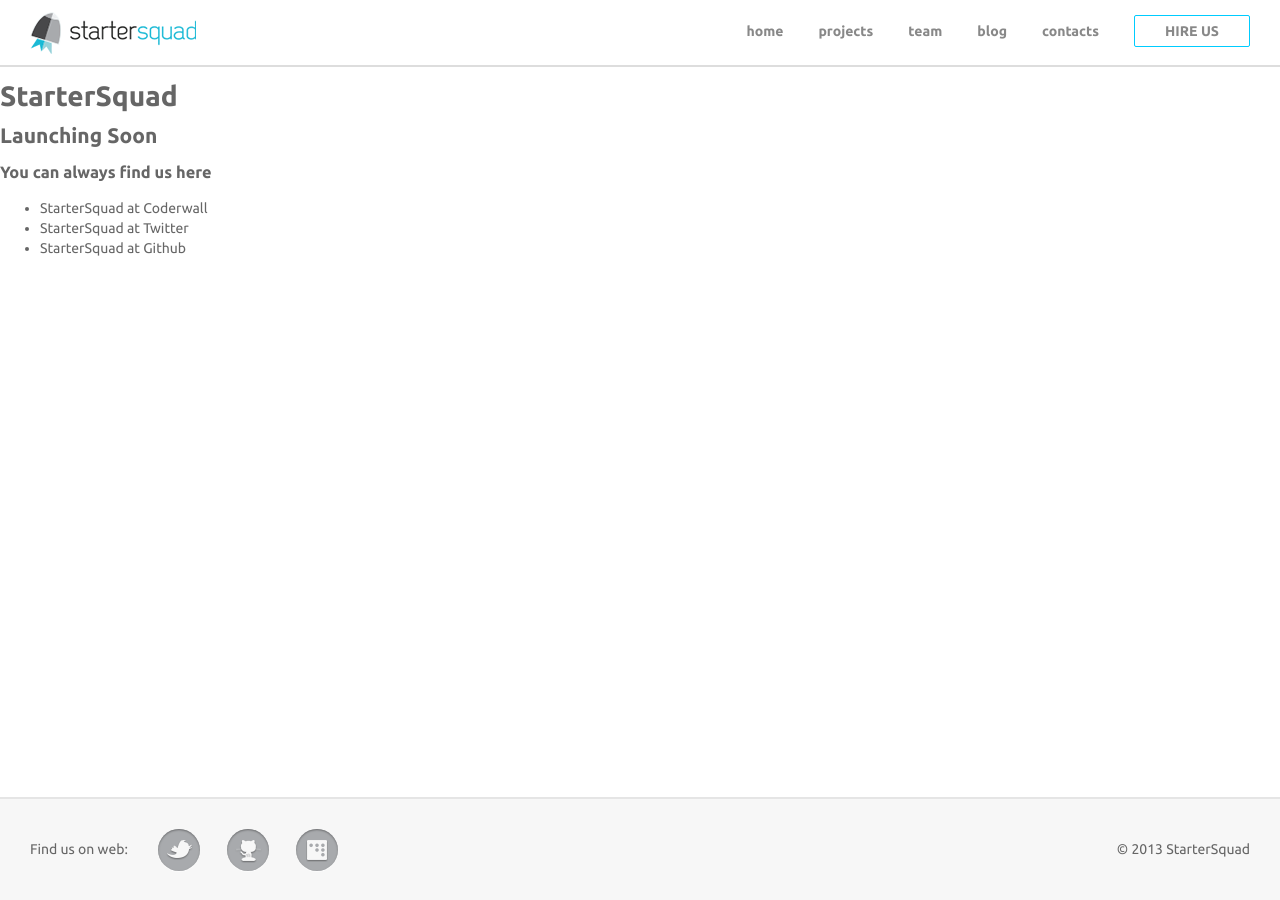
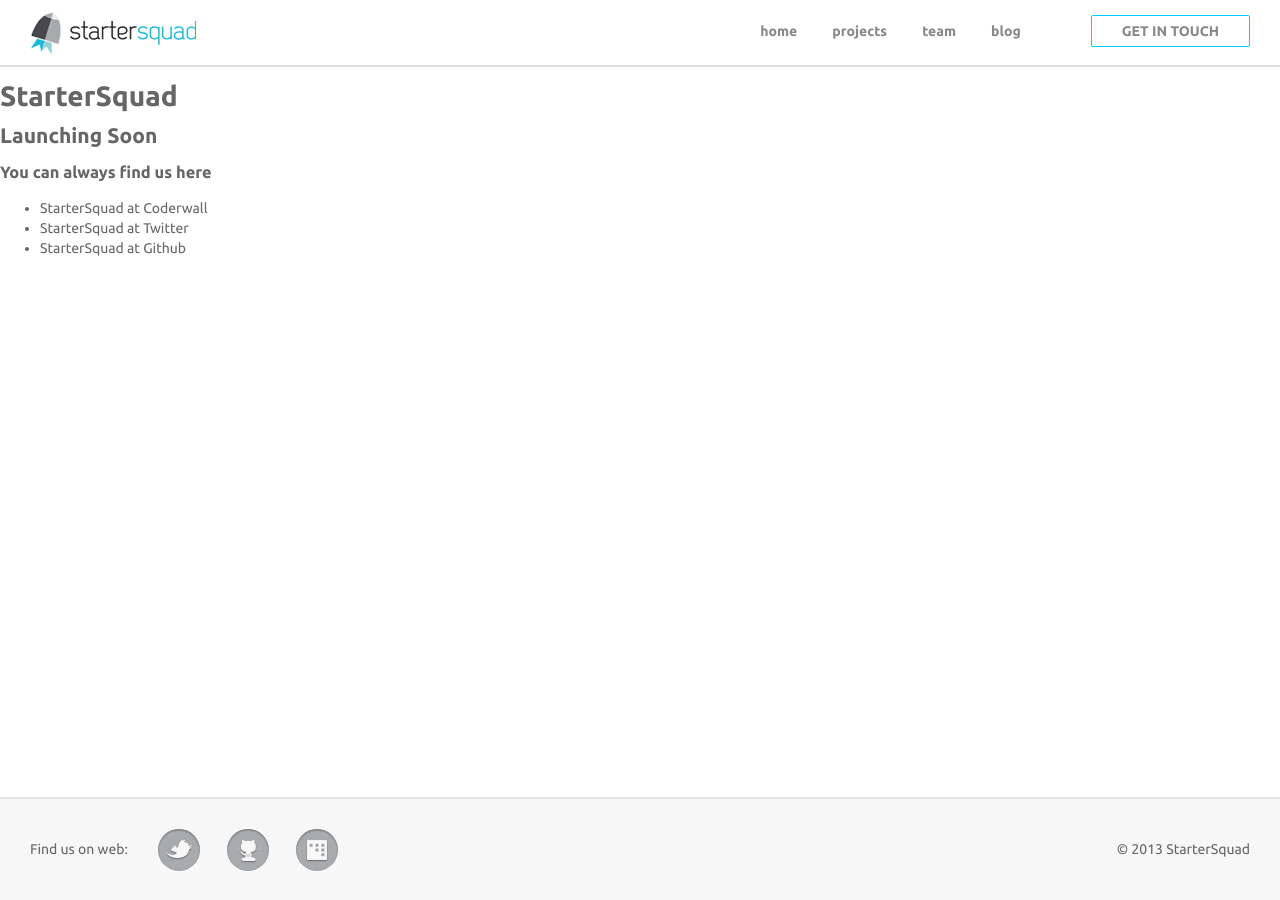
Before and after one commit to StarterSquad/startersquad.com, a Jekyll site: the page built from _layouts/default.html, in a window 1280 px wide. Built offline with Jekyll 4.4.1, drawn with Linux system fonts in a browser that asks for light colours; nearby versions of some CDN libraries; a script that is not in the unit is left out.

Commit message:
Some tweaking and enablers for conversion measurements

```diff
--- a/_/js/ui.js
+++ b/_/js/ui.js
@@ -70,6 +70,7 @@
                     success: function () {
                         form.remove();
                         submitMessage.removeClass('hidden');
+                        _gaq.push(['_trackEvent', 'Contacts', 'Submitted', serializedForm.email]);
                     }
                 });
 
--- a/_includes/heaven.html
+++ b/_includes/heaven.html
@@ -20,9 +20,9 @@
         {% endfor %}
       </ul>
       {% if page.menu_index == 4 %}
-        <span class="button button-azure disabled pull-left">Hire us</span>
+        <span class="button button-azure disabled pull-left">Get in touch</span>
       {% else %}
-        <a class="button button-azure pull-left" href="/contacts">Hire us</a>
+        <a class="button button-azure pull-left" href="/contact">Get in touch</a>
       {% endif %}
     </div>
   </div>
--- a/_layouts/default.html
+++ b/_layouts/default.html
@@ -8,8 +8,8 @@
   href:  "/team"
 - title: "Blog"
   href:  "/blog"
-- title: "Contacts"
-  href:  "/contacts"
+- title: ""
+  href:  "/contact"
 ---
 
 <!DOCTYPE html>
--- a/contacts/index.html
+++ b/contact/index.html
@@ -1,6 +1,6 @@
 ---
 layout: default
-title: StarterSquad Contacts
+title: Contact StarterSquad
 menu_index: 4
 ---
 
--- a/team/index.html
+++ b/team/index.html
@@ -21,7 +21,7 @@
   </p>
   <div class="inset">
     Enjoy working with&nbsp;StarterSquad
-    <a class="button button-scarlett" href="/contacts">Join us</a>
+    <a class="button button-scarlett" href="/contact">Join us</a>
   </div>
   {% include team/benefits.html %}
 </div>
```
Also changed, not shown: other parts of _layouts/default.html (+4 -0 lines).
